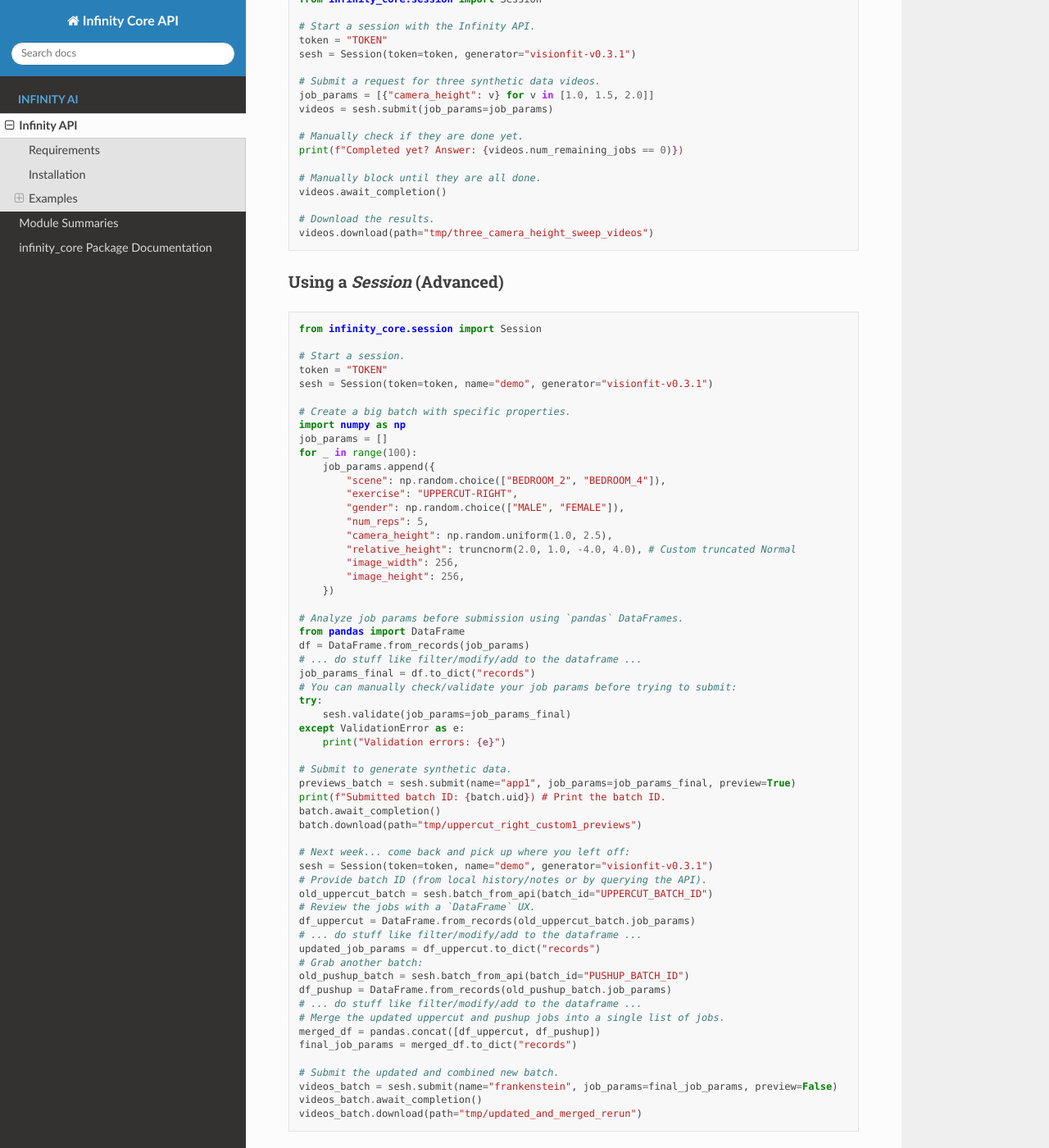
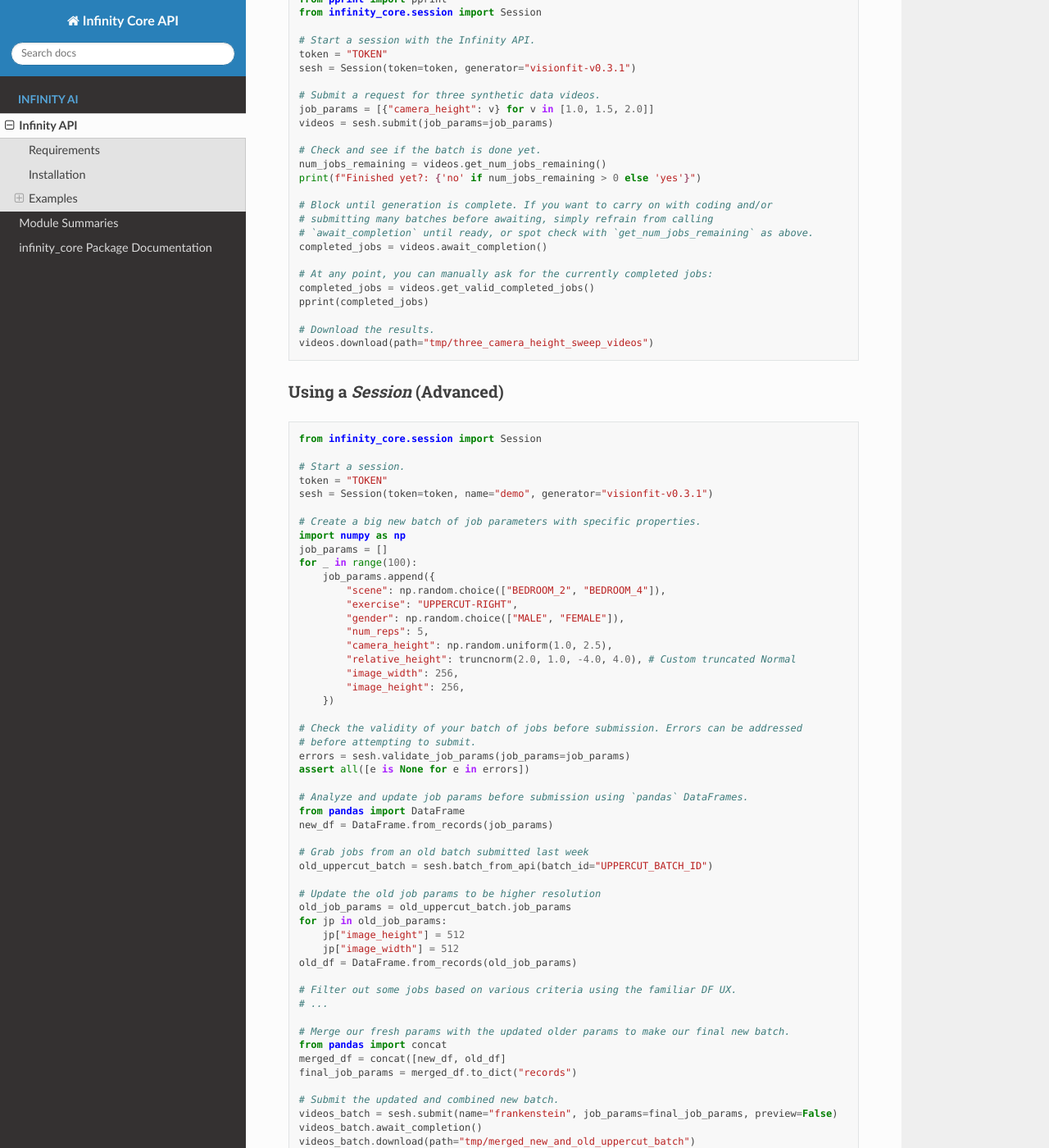
Before and after one commit to toinfinityai/infinity-core, a Sphinx documentation site: the page built from docs/source/readme.rst, in a window 1280 px wide and 1400 px high, scrolled down 945 px. Shown: the whole window at 82% size. Built offline with Sphinx 7.4.7 and the Read the Docs theme 2.0.0, drawn with Linux system fonts in a browser that asks for light colours; some of the changed text lies outside the part shown.

```diff
--- a/README.rst
+++ b/README.rst
@@ -54,6 +54,7 @@ Using a `Session` (Basic)
 
 .. code-block:: python
 
+    from pprint import pprint
     from infinity_core.session import Session
 
     # Start a session with the Infinity API.
@@ -64,11 +65,18 @@ Using a `Session` (Basic)
     job_params = [{"camera_height": v} for v in [1.0, 1.5, 2.0]]
     videos = sesh.submit(job_params=job_params)
 
-    # Manually check if they are done yet.
-    print(f"Completed yet? Answer: {videos.num_remaining_jobs == 0)})
+    # Check and see if the batch is done yet.
+    num_jobs_remaining = videos.get_num_jobs_remaining()
+    print(f"Finished yet?: {'no' if num_jobs_remaining > 0 else 'yes'}")
 
-    # Manually block until they are all done.
-    videos.await_completion()
+    # Block until generation is complete. If you want to carry on with coding and/or
+    # submitting many batches before awaiting, simply refrain from calling
+    # `await_completion` until ready, or spot check with `get_num_jobs_remaining` as above.
+    completed_jobs = videos.await_completion()
+
+    # At any point, you can manually ask for the currently completed jobs:
+    completed_jobs = videos.get_valid_completed_jobs()
+    pprint(completed_jobs)
 
     # Download the results.
     videos.download(path="tmp/three_camera_height_sweep_videos")
@@ -84,7 +92,7 @@ Using a `Session` (Advanced)
     token = "TOKEN"
     sesh = Session(token=token, name="demo", generator="visionfit-v0.3.1")
 
-    # Create a big batch with specific properties.
+    # Create a big new batch of job parameters with specific properties.
     import numpy as np
     job_params = []
     for _ in range(100):
@@ -99,43 +107,37 @@ Using a `Session` (Advanced)
             "image_height": 256,
         })
 
-    # Analyze job params before submission using `pandas` DataFrames.
+    # Check the validity of your batch of jobs before submission. Errors can be addressed
+    # before attempting to submit.
+    errors = sesh.validate_job_params(job_params=job_params)
+    assert all([e is None for e in errors])
+
+    # Analyze and update job params before submission using `pandas` DataFrames.
     from pandas import DataFrame
-    df = DataFrame.from_records(job_params)
-    # ... do stuff like filter/modify/add to the dataframe ...
-    job_params_final = df.to_dict("records")
-    # You can manually check/validate your job params before trying to submit:
-    try:
-        sesh.validate(job_params=job_params_final)
-    except ValidationError as e:
-        print("Validation errors: {e}")
+    new_df = DataFrame.from_records(job_params)
 
-    # Submit to generate synthetic data.
-    previews_batch = sesh.submit(name="app1", job_params=job_params_final, preview=True)
-    print(f"Submitted batch ID: {batch.uid}) # Print the batch ID.
-    batch.await_completion()
-    batch.download(path="tmp/uppercut_right_custom1_previews")
+    # Grab jobs from an old batch submitted last week
+    old_uppercut_batch = sesh.batch_from_api(batch_id="UPPERCUT_BATCH_ID")
 
-    # Next week... come back and pick up where you left off:
-    sesh = Session(token=token, name="demo", generator="visionfit-v0.3.1")
-    # Provide batch ID (from local history/notes or by querying the API).
-    old_uppercut_batch = sesh.batch_from_api(batch_id="UPPERCUT_BATCH_ID")
-    # Review the jobs with a `DataFrame` UX.
-    df_uppercut = DataFrame.from_records(old_uppercut_batch.job_params)
-    # ... do stuff like filter/modify/add to the dataframe ...
-    updated_job_params = df_uppercut.to_dict("records")
-    # Grab another batch:
-    old_pushup_batch = sesh.batch_from_api(batch_id="PUSHUP_BATCH_ID")
-    df_pushup = DataFrame.from_records(old_pushup_batch.job_params)
-    # ... do stuff like filter/modify/add to the dataframe ...
-    # Merge the updated uppercut and pushup jobs into a single list of jobs.
-    merged_df = pandas.concat([df_uppercut, df_pushup])
+    # Update the old job params to be higher resolution
+    old_job_params = old_uppercut_batch.job_params
+    for jp in old_job_params:
+        jp["image_height"] = 512
+        jp["image_width"] = 512
+    old_df = DataFrame.from_records(old_job_params)
+
+    # Filter out some jobs based on various criteria using the familiar DF UX.
+    # ...
+
+    # Merge our fresh params with the updated older params to make our final new batch.
+    from pandas import concat
+    merged_df = concat([new_df, old_df]
     final_job_params = merged_df.to_dict("records")
 
     # Submit the updated and combined new batch.
     videos_batch = sesh.submit(name="frankenstein", job_params=final_job_params, preview=False)
     videos_batch.await_completion()
-    videos_batch.download(path="tmp/updated_and_merged_rerun")
+    videos_batch.download(path="tmp/merged_new_and_old_uppercut_batch")
 
 Using a `Session` (API Utilities)
 *********************************
@@ -164,7 +166,7 @@ Using a `Session` (API Utilities)
     # and use as a basis for another submission.
     batches_last_month = sesh.get_batches_last_n_days(30)
     for name, batch_id in batches_last_month:
-        print(f"{name} ({batch_id}))
+        print(f"{name} ({batch_id})")
 
     # Target the third batch for a rerun.
     _name, batch_id = batches_last_month[2]
@@ -195,24 +197,28 @@ Using the `api` module directly
     usage_stats = api.get_usage_last_n_days(token=token, n_days=30)
     print(usage_stats)
 
+    # Get detailed information for a previously submitted batch.
+    r = api.get_batch_data(token=TOKEN, batch_id="unique-batch-id", server=SERVER)
+    assert r.ok
+
     # Post a request for a single preview using default parameters.
     r = api.post_batch(
-        token=token,
-        generator="visionfit",
-        name="single preview",
-        job_params=[{}],
+        token=TOKEN,
+        generator="visionfit-v0.3.1",
+        name="preview post with defaults from api module",
+        job_params=[{}, {}],
         is_preview=True,
-        server=api.DEFAULT_SERVER
+        server=SERVER
     )
     assert r.ok
 
     # Post a request for three standard video jobs using default parameters.
     r = api.post_batch(
-        token=token,
-        generator="visionfit",
-        name="three default jobs",
-        job_params=[{}, {}, {}],
+        token=TOKEN,
+        generator="visionfit-v0.3.1",
+        name="video post from api module",
+        job_params=[{"frame_rate": 6, "num_reps": 1}, {"frame_rate": 6, "num_reps": 1}],
         is_preview=False,
-        server=api.DEFAULT_SERVER
+        server=SERVER
     )
     assert r.ok
```
Also changed, not shown: docs/source/module_summaries.rst (+10 -3 lines), docs/source/source_documentation.rst (+0 -8 lines), 3 other files.
